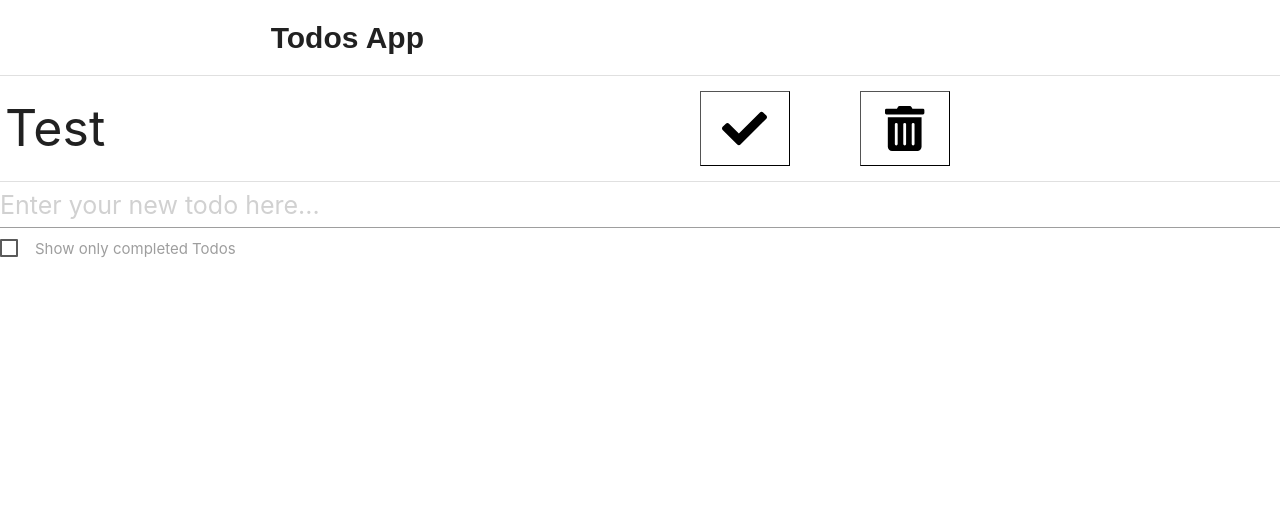
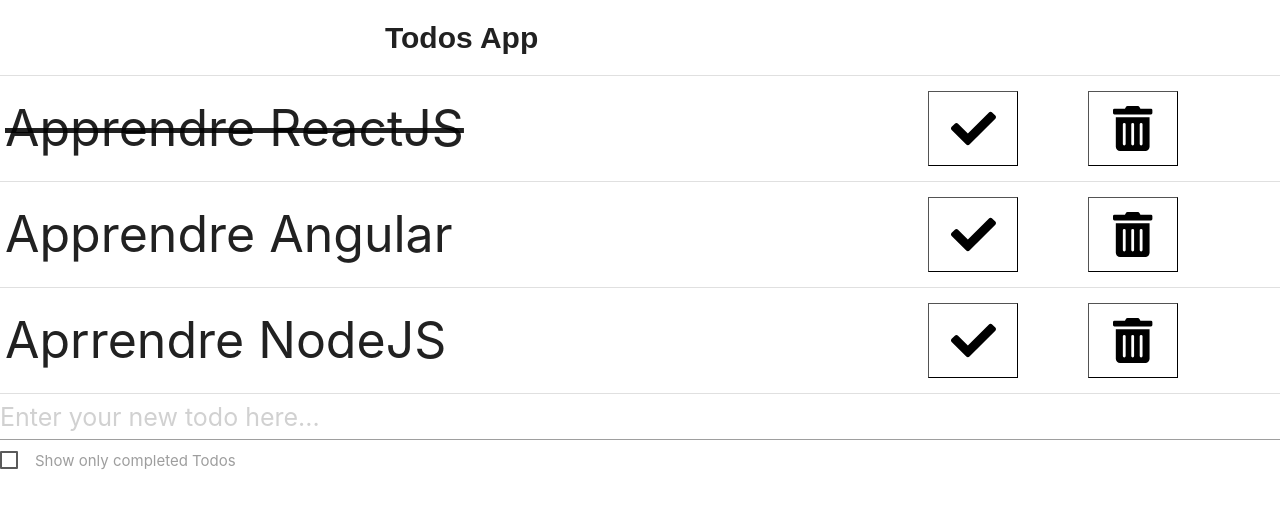
Before and after one commit to elievangu/Todos-app-redux, a React (Create React App) app: page / in a window 1280 px wide. Shown: the top 508 px of the page. Built offline with nearby package versions, Linux system fonts and the light colour scheme.

Commit message:
CSS + new Container

```diff
--- a/src/Components/ItemTodo.js
+++ b/src/Components/ItemTodo.js
@@ -1,11 +1,11 @@
 //npm import
-import React from 'react'
+import React from 'react';
 
 //local import
 
-const ItemTodo = ({ toggleTodo }) => {
+const ItemTodo = ({ text, completed, toggleTodo }) => {
   return (
-    <td class='text' onClick={toggleTodo}>Test</td>
+    <td class={completed ? 'text completed' : 'text ongoing'} onClick={toggleTodo}>{text}</td>
   )
 }
 
--- a/src/Components/ListItems.js
+++ b/src/Components/ListItems.js
@@ -6,16 +6,27 @@
 import ToggleButton from '../Components/ToggleButton';
 import TrashButton from '../Components/TrashButton'
 
-const ListItems = () => {
+const ListItems = ({ onHandleToggle, onHandleTrash }) => {
+
+  const todos = [
+    {id:1, text:'Apprendre ReactJS', completed:true},
+    {id:2, text:'Apprendre Angular', completed:false},
+    {id:3, text:'Aprrendre NodeJS', completed:false}
+];
+  const todosList = todos.map((todo, id) =>
+    <tr>
+      <ItemTodo
+        key={id}
+        {...todo}
+        onClick={() => onHandleToggle(id)} />
+      <ToggleButton onClick={() => onHandleToggle(id)} />
+      <TrashButton onClick={() => onHandleTrash(id)} />
+    </tr>);
 
   return (
+
     <tbody>
-      <tr>
-        <ItemTodo />
-        <ToggleButton />
-        <TrashButton />
-      </tr>
-
+      {todosList}
     </tbody>
   )
 }
--- a/src/Reducers/todoreducer.js
+++ b/src/Reducers/todoreducer.js
@@ -4,7 +4,7 @@
     {id:3, text:'Aprrendre NodeJS', completed:false}
 ]
 
-const todoreducer = (state = initialState, action) => {
+const todoReducer = (state = initialState, action) => {
     switch(action.type) {
         case 'ADD_TODO':
           return [
@@ -30,4 +30,4 @@
     }
 }
 
-export default todoreducer;
+export default todoReducer;
--- a/src/style.css
+++ b/src/style.css
@@ -23,6 +23,11 @@
   font-size: 50px
 }
 
+.completed {
+  text-decoration: line-through
+}
+
 #input {
-  font-size: 25px
+  font-size: 25px;
+  color: red
 }
```
Also changed, not shown: src/Containers/VisibleTodosList.js (added, +30 -0 lines).
